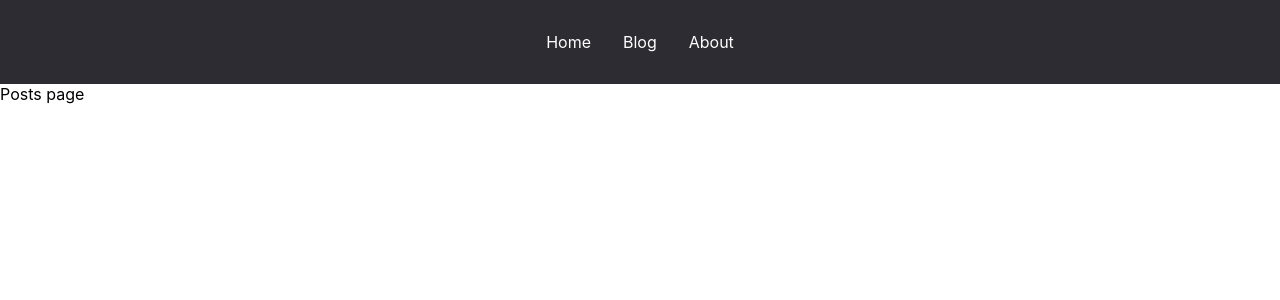
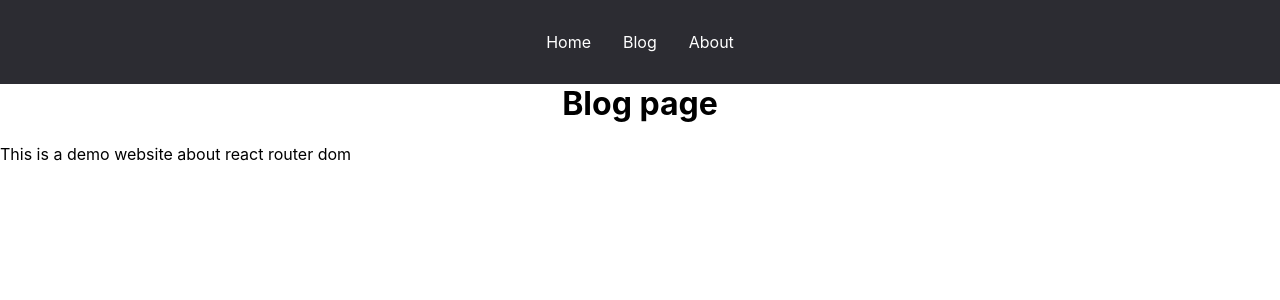
Before and after one commit to khvalbotaihor/react_router, a React (Create React App) app: page /posts in a window 1280 px wide. Shown: the top 300 px of the page. Built offline with nearby package versions, Linux system fonts and the light colour scheme.

Commit message:
- add application

```diff
--- a/src/App.jsx
+++ b/src/App.jsx
@@ -10,9 +10,9 @@ function App() {
   return (
     <>
       <header>
-        <a href="/">Home</a>
-        <a href="/posts">Blog</a>
-        <a href="/about">About</a>
+        <Link to="/">Home</Link>
+        <Link to="/posts">Blog</Link>
+        <Link to="/about">About</Link>
       </header>
         <Routes>
             <Route path='/' element={<HomePage /> }/>
--- a/src/pages/BlogPage.jsx
+++ b/src/pages/BlogPage.jsx
@@ -3,8 +3,8 @@ import React from 'react';
 const BlogPage = () => {
     return (
         <div>
-            Posts page
-        </div>
+            <h1>Blog page</h1>
+            <p>This is a demo website about react router dom</p>        </div>
     );
 };
 
--- a/src/pages/HomePage.jsx
+++ b/src/pages/HomePage.jsx
@@ -3,7 +3,8 @@ import React from 'react';
 const HomePage = () => {
     return (
         <div>
-
+            <h1>Homepage</h1>
+            <p>This is a demo website about react router dom</p>
         </div>
     );
 };
--- a/src/pages/NotFoundPage.jsx
+++ b/src/pages/NotFoundPage.jsx
@@ -1,9 +1,10 @@
 import React from 'react';
+import {Link} from "react-router-dom";
 
 const NotFoundPage = () => {
     return (
         <div>
-            <h1>Page not found</h1>
+            <h1>Page not found. <Link to="/">Go Home</Link></h1>
         </div>
     );
 };
```
